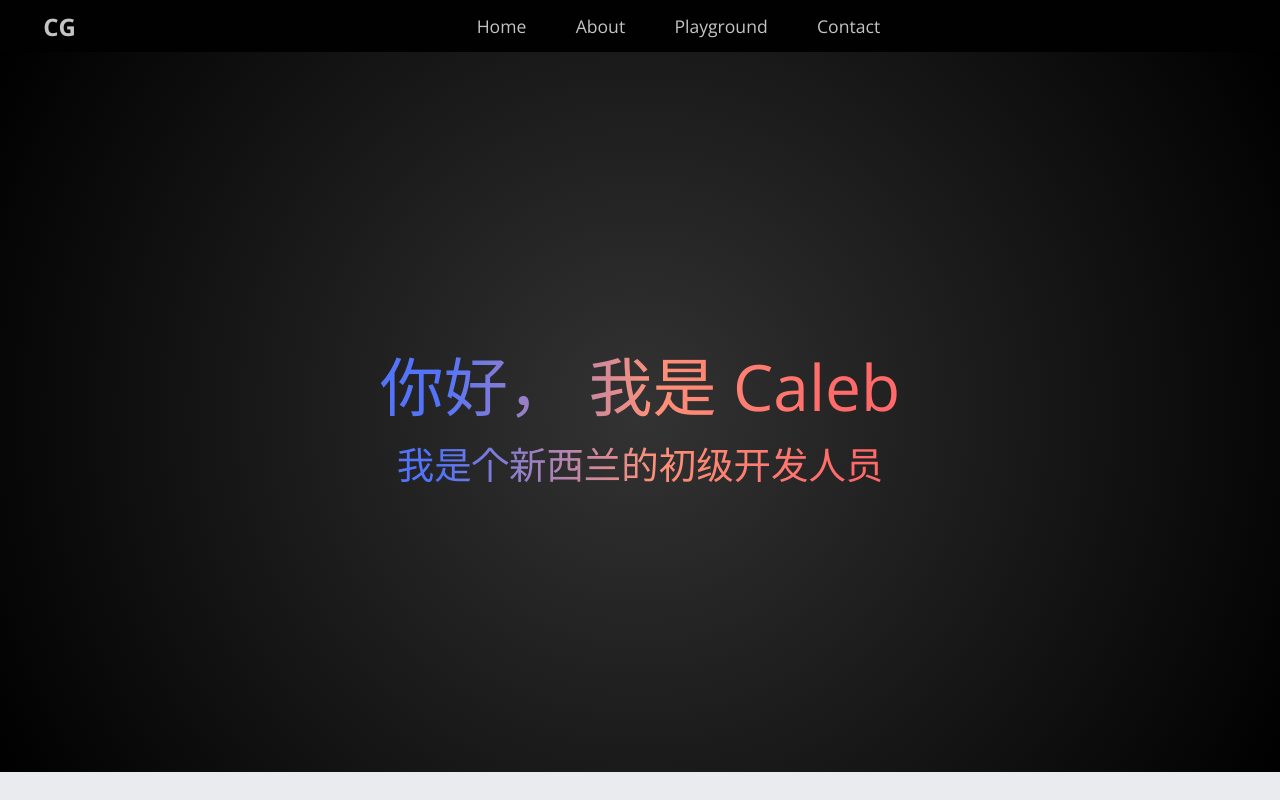
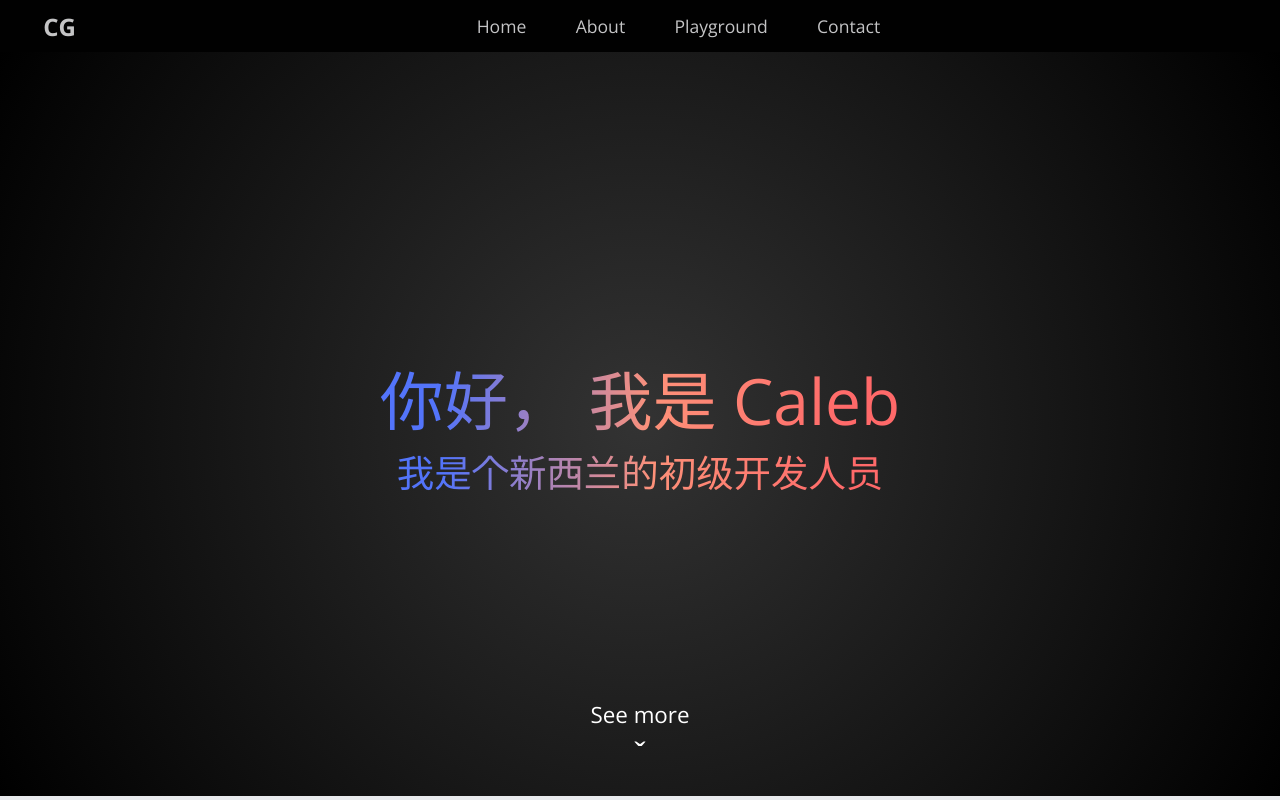
Before and after one commit to calebgibbs/calebgibbs, a Vue app: page / in a window 1280 px wide. Built offline with nearby package versions, Linux system fonts and the light colour scheme; the HTML template or start-up script is replaced by a standard one.

Commit message:
home page message

```diff
--- a/src/components/HomeHero.vue
+++ b/src/components/HomeHero.vue
@@ -3,6 +3,12 @@
     <div class="title">
       <h1 class="gradient-title">你好， 我是 Caleb</h1>
       <h3 class="gradient-title">我是个新西兰的初级开发人员</h3>
+    </div>
+    <div class="see-more">
+      <a href="#">
+        <span>See more</span>
+        <span class="caret">&caron;</span>
+      </a>
     </div>
   </div>
 </template>
@@ -12,16 +18,51 @@
 .hero {
   background: rgb(51,51,51);
   background: radial-gradient(circle, rgba(51,51,51,1) 0%, rgba(0,0,0,1) 100%);
-  min-height: 90vh;
+  height: calc(90vh + 1.5rem);
+  font-size: 2em;
+  display: grid;
+  grid-template-rows: 1fr 1fr 1fr;
+}
+
+.title {
+  z-index: 1;
+  margin: 0 auto;
+  text-align: center;
+  grid-row: 2;
+  align-self: center;
+}
+
+.see-more {
+  grid-row: 3;
+  color: #fff;
+  text-align: center;
+  font-weight: lighter;
+  font-size: .7em;
   display: flex;
-  justify-content: center;
-  align-items: center;
-  text-align: center;
-  font-size: 2em;
+  flex-direction: column;
+  align-self: flex-end;
+  a {
+    text-decoration: none;
+    color: inherit;
+    transition: margin 0.2s;
+    padding: 20px;
+    span {
+      display: block;
+    }
+
+    &:hover {
+      margin-bottom: -5px;
+    }
+  }
+}
+
+.caret {
+  font-size: 1.5em;
+  // padding-top:s 100px;
 }
 
 h1, h2, h3{
-  margin: 0.10em;
+  margin: 0;
 }
 
 .gradient-title {
@@ -31,8 +72,4 @@ h1, h2, h3{
   -webkit-text-fill-color: transparent;
   font-weight: lighter;
 }
-
-.title {
-  z-index: 1;
-}
 </style>
--- a/src/components/TheMenu.vue
+++ b/src/components/TheMenu.vue
@@ -10,7 +10,9 @@
       <ul>
         <li><router-link to="/">Home</router-link></li>
         <li><router-link to="/about">About</router-link></li>
+        <!-- <li><router-link to="/projects">Projects</router-link></li>  -->
         <li><router-link to="/playground">Playground</router-link></li>
+        <!-- <li><router-link to="/blog">Blog</router-link></li> -->
         <li><router-link to="/contact">Contact</router-link></li>
       </ul>
     </div>
--- a/src/views/Home.vue
+++ b/src/views/Home.vue
@@ -1,6 +1,9 @@
 <template>
   <div>
     <Hero/>
+    <div>
+
+    </div>
   </div>
 </template>
 
```
Also changed, not shown: src/assets/images/icons/external-link.svg (deleted), src/assets/images/icons/menu.svg (deleted).
